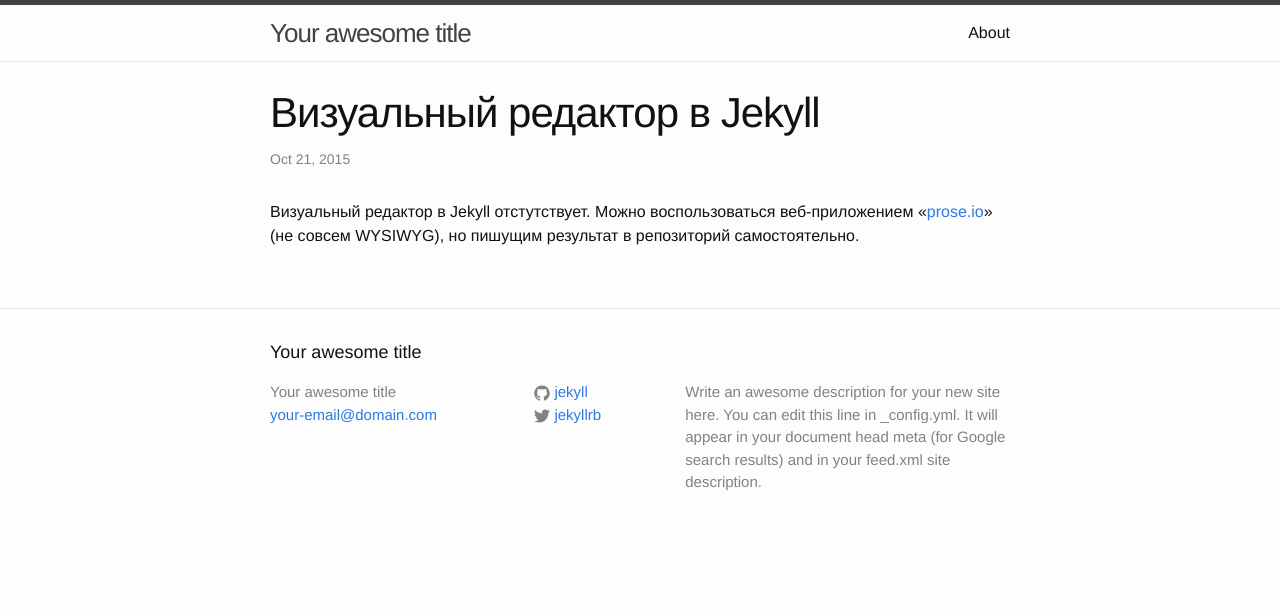
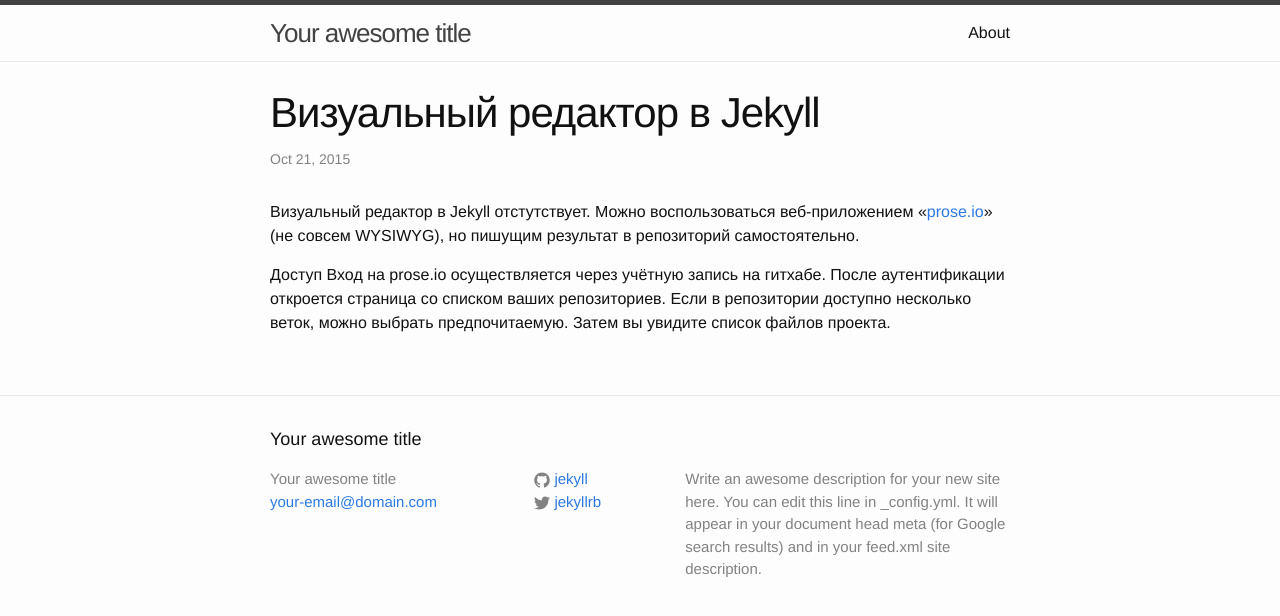
Before and after one commit to vasylhupka/vasylhupka.github.io, a Jekyll site: the page built from _posts/2015/10/2015-10-21-Prose-io.md, in a window 1280 px wide. Shown: the top 616 px of the page. Built offline with Jekyll 4.4.1, drawn with Linux system fonts in a browser that asks for light colours.

Commit message:
Update 2015-10-21-Prose-io.md

```diff
--- a/_posts/2015/10/2015-10-21-Prose-io.md
+++ b/_posts/2015/10/2015-10-21-Prose-io.md
@@ -1,9 +1,14 @@
 ---
 layout: post
 title: Визуальный редактор в Jekyll
+date:   2015-10-21 12:39:25
+categories: Jekyll
 published: true
 ---
 
 
 Визуальный редактор в Jekyll отстутствует.
 Можно воспользоваться веб-приложением «[prose.io](http://prose.io)» (не совсем WYSIWYG), но пишущим результат в репозиторий самостоятельно.
+
+Доступ
+Вход на prose.io осуществляется через учётную запись на гитхабе. После аутентификации откроется страница со списком ваших репозиториев. Если в репозитории доступно несколько веток, можно выбрать предпочитаемую. Затем вы увидите список файлов проекта.
```
